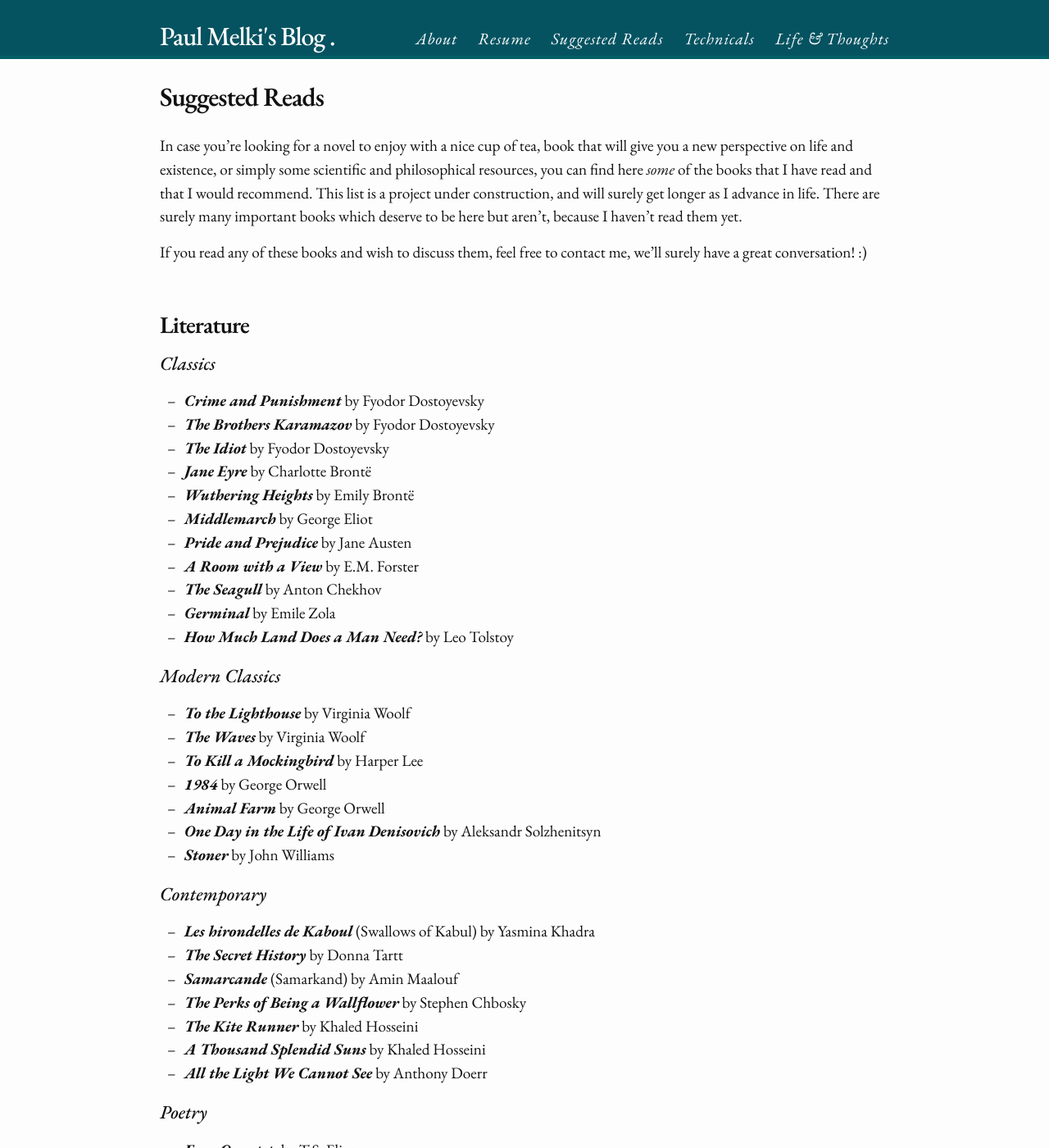
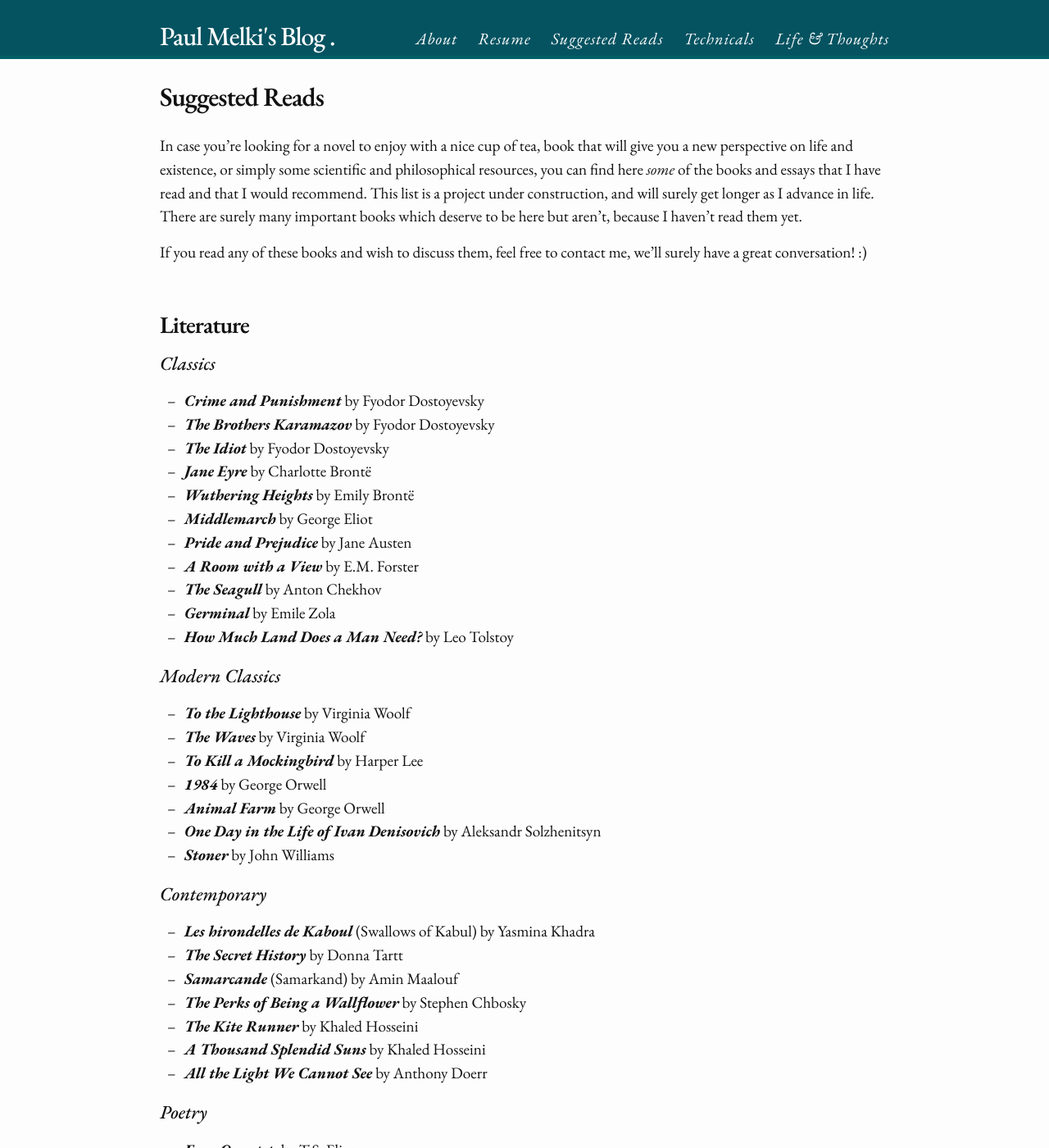
Before and after one commit to paulmelki/paulmelki.github.io, a Jekyll site: the page built from reads.md, in a window 1280 px wide and 1400 px high. Shown: the whole window at 82% size. Built offline with Jekyll 4.4.1, drawn with Linux system fonts in a browser that asks for light colours; nearby versions of some CDN libraries; some web fonts are replaced; some of the changed text lies outside the part shown.

Commit message:
Update reads.md

```diff
--- a/reads.md
+++ b/reads.md
@@ -4,7 +4,7 @@
 permalink: /suggestedreads
 ---
 
-In case you're looking for a novel to enjoy with a nice cup of tea, book that will give you a new perspective on life and existence, or simply some scientific and philosophical resources, you can find here *some* of the books that I have read and that I would recommend. This list is a project under construction, and will surely get longer as I advance in life. There are surely many important books which deserve to be here but aren't, because I haven't read them yet.
+In case you're looking for a novel to enjoy with a nice cup of tea, book that will give you a new perspective on life and existence, or simply some scientific and philosophical resources, you can find here *some* of the books and essays that I have read and that I would recommend. This list is a project under construction, and will surely get longer as I advance in life. There are surely many important books which deserve to be here but aren't, because I haven't read them yet.
 
 If you read any of these books and wish to discuss them, feel free to contact me, we'll surely have a great conversation! :)
 
```
Also changed, not shown: other parts of reads.md (+1 -0 lines).
